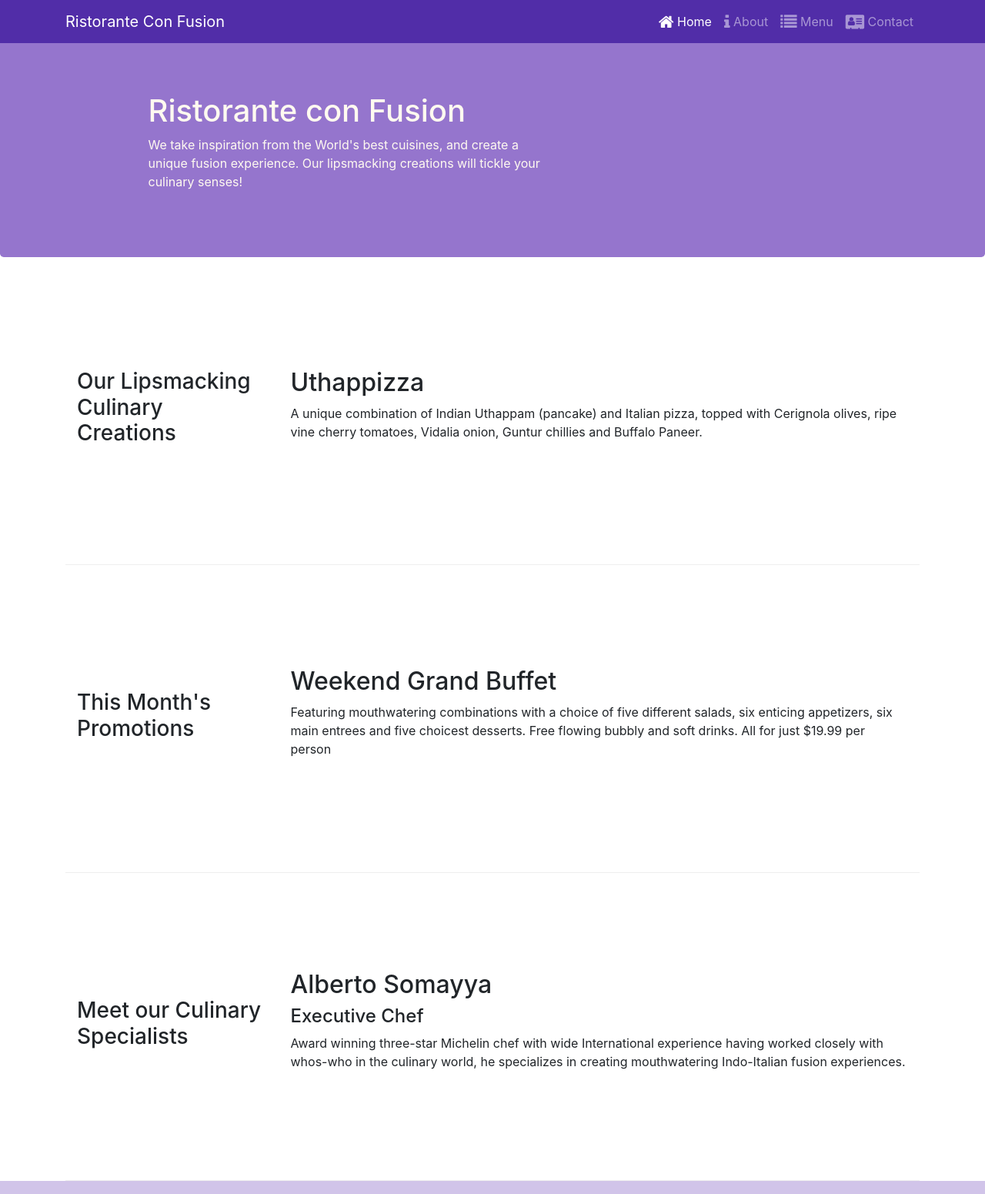
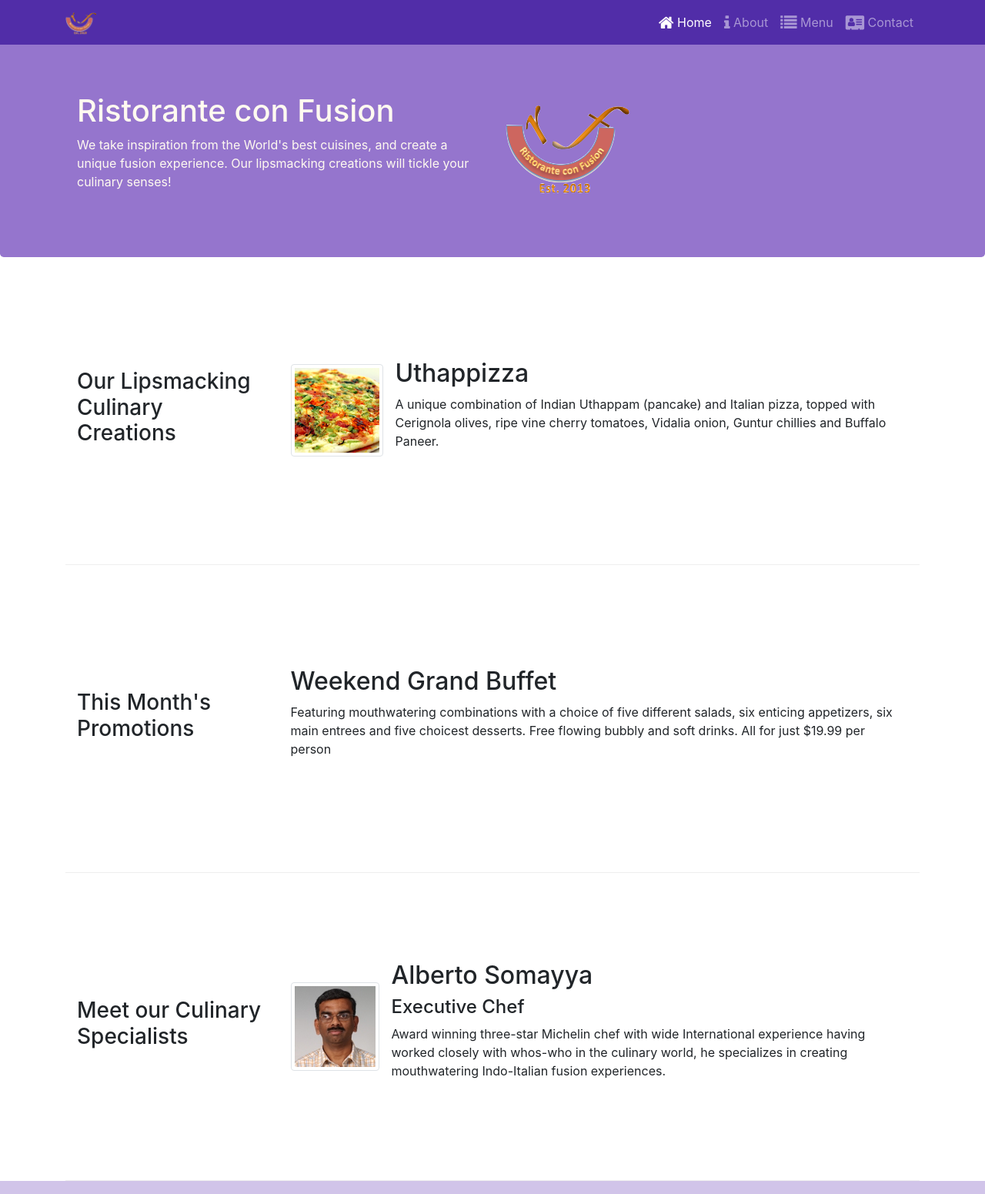
Before and after one commit to laila910/bootstrapApp, a website: page index.html in a window 1280 px wide. Shown: the top 1551 px of the page at 77% size. Drawn offline with nearby package versions, Linux system fonts and the light colour scheme.

Commit message:
Images and Media

```diff
--- a/index.html
+++ b/index.html
@@ -18,7 +18,7 @@
 <body>
     <nav class="navbar navbar-dark navbar-expand-sm fixed-top">
         <div class="container">
-           <a class="navbar-brand" href="./index.html">Ristorante Con Fusion</a>
+           <a class="navbar-brand" href="./index.html"><img src="img/logo.png" height="30" width="41"></a>
            <button class="navbar-toggler" type="button" data-toggle="collapse" data-target="#Navbar">
             <span class="navbar-toggler-icon"></span>
         </button>
@@ -35,11 +35,12 @@
     <header  class="jumbotron">
         <div class="container">
             <div class="row row-header">
-                <div class="col-12 col-sm-6 order-sm-first offset-1">
+                <div class="col-12 col-sm-6 ">
                     <h1>Ristorante con Fusion</h1>
                     <p>We take inspiration from the World's best cuisines, and create a unique fusion experience. Our lipsmacking creations will tickle your culinary senses!</p>
                 </div>
-                <div class="col-12 col-sm order-sm-last row-header">
+                <div class="col-12 col-sm align-self-center">
+                    <img src="img/logo.png" class="img-fluid">
                 </div>
             </div>
         </div>
@@ -52,8 +53,17 @@
                 <h3>Our Lipsmacking Culinary Creations</h3>
             </div>
             <div class="col col-sm col-md">
-                <h2>Uthappizza</h2>
-                <p>A unique combination of Indian Uthappam (pancake) and Italian pizza, topped with Cerignola olives, ripe vine cherry tomatoes, Vidalia onion, Guntur chillies and Buffalo Paneer.</p>
+                <div class="media">
+                    <img class="d-flex mr-3 img-thumbnail align-self-center"
+                            src="img/uthappizza.png" alt="Uthappizza">
+                    <div class="media-body">
+                        <h2 class="mt-0">Uthappizza</h2>
+                        <p class="d-none d-sm-block">A unique combination of Indian Uthappam (pancake) and
+                            Italian pizza, topped with Cerignola olives, ripe vine
+                            cherry tomatoes, Vidalia onion, Guntur chillies and
+                            Buffalo Paneer.</p>
+                    </div>
+                </div>
             </div>
         </div>
 
@@ -73,9 +83,19 @@
                 <h3>Meet our Culinary Specialists</h3>
             </div>
             <div class="col col-sm col-md">
-                <h2>Alberto Somayya</h2>
-                <h4>Executive Chef</h4>
-                <p>Award winning three-star Michelin chef with wide International experience having worked closely with whos-who in the culinary world, he specializes in creating mouthwatering Indo-Italian fusion experiences. </p>
+                <div class="media">
+                    <img class="d-flex mr-3 img-thumbnail align-self-center"
+                            src="img/alberto.png" alt="Alberto Somayya">
+                    <div class="media-body">
+                        <h2 class="mt-0">Alberto Somayya</h2>
+                        <h4>Executive Chef</h4>
+                        <p class="d-none d-sm-block">Award winning three-star Michelin chef with wide
+                            International experience having worked closely with
+                            whos-who in the culinary world, he specializes in
+                            creating mouthwatering Indo-Italian fusion experiences.
+                            </p>
+                    </div>
+                </div>
             </div>
         </div>
     </div>
```
Also changed, not shown: aboutus.html (+3 -2 lines), contactus.html (+3 -2 lines), img/alberto.png (added), img/buffet.png (added), img/logo.png (added), img/uthappizza.png (added).
